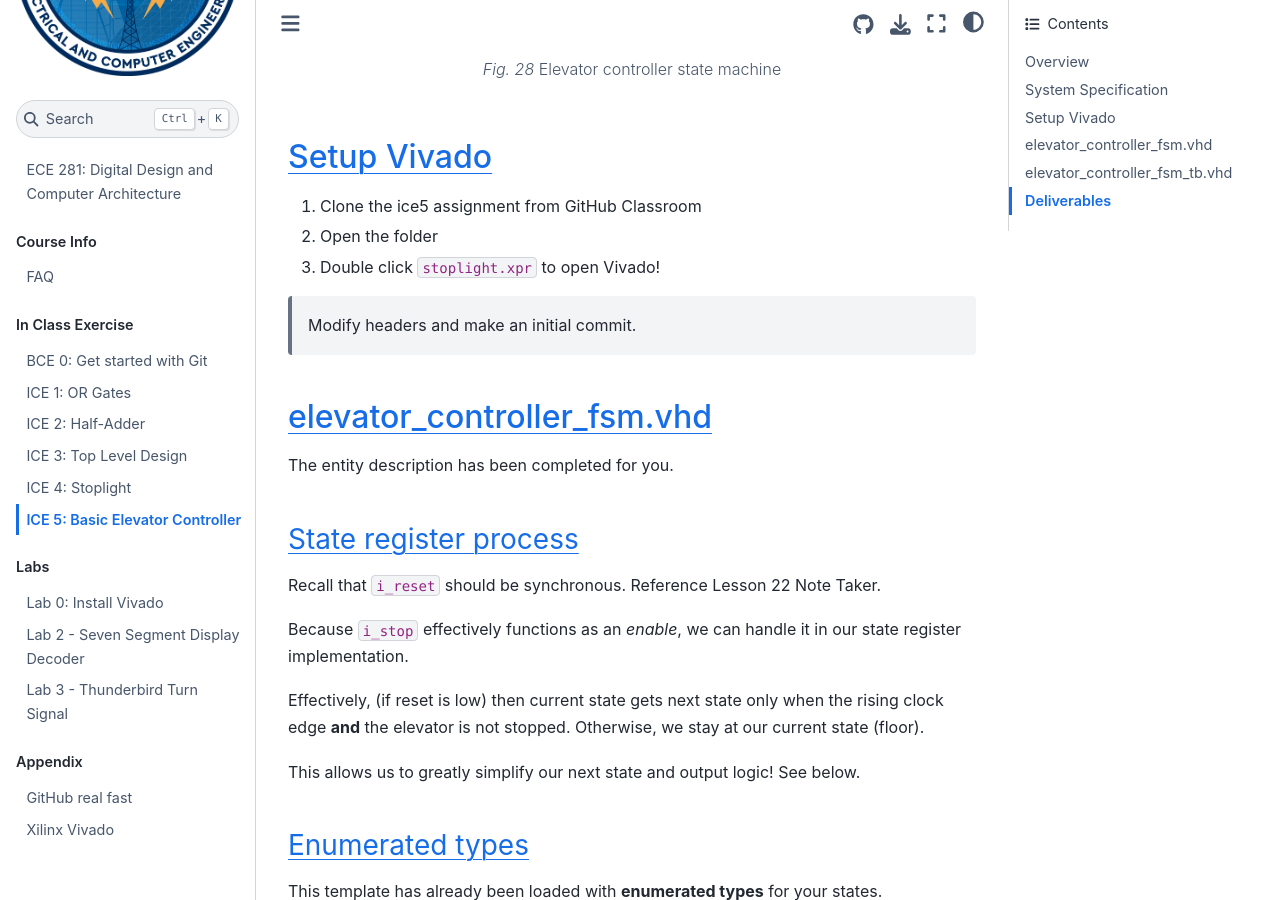
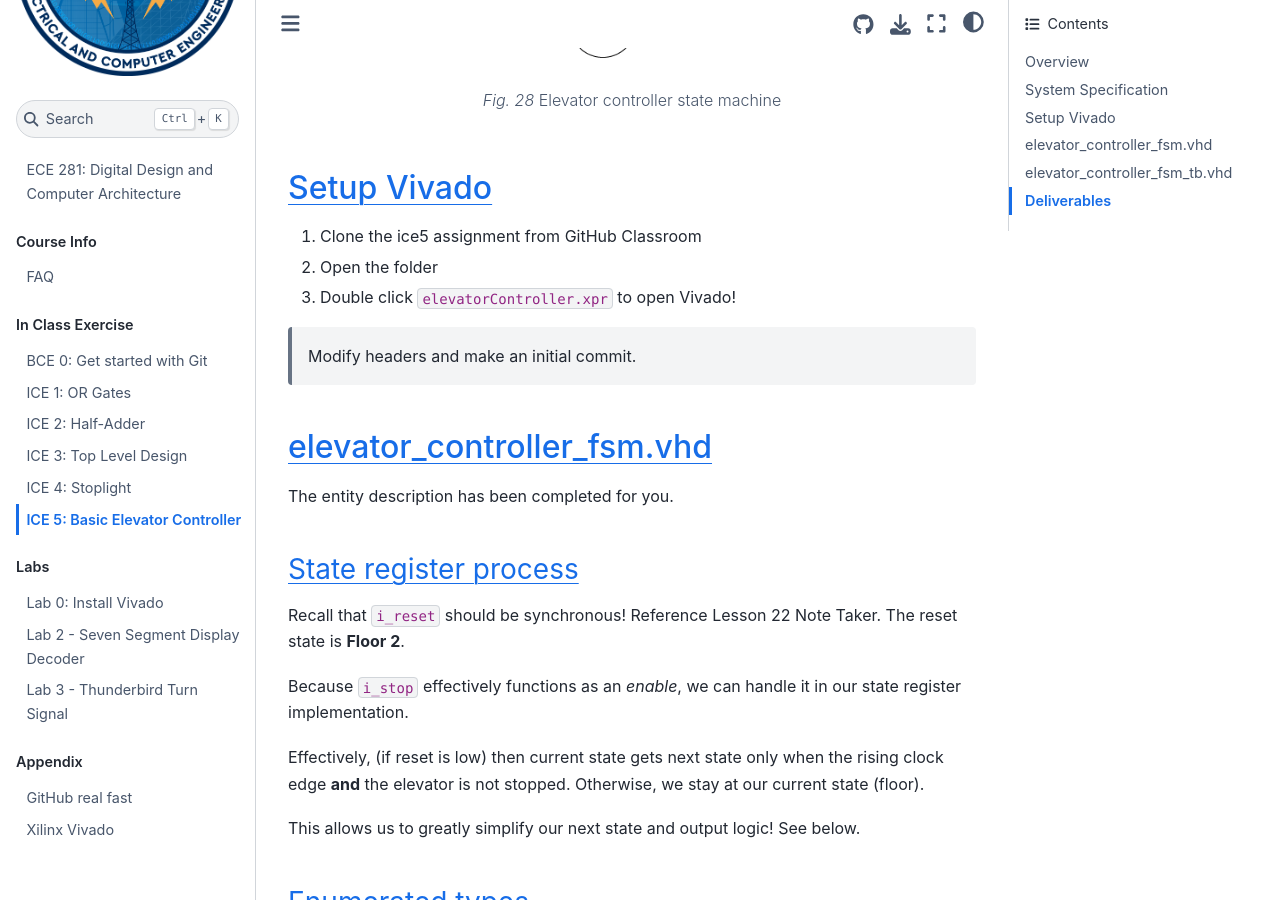
Before and after one commit to USAFA-ECE/ece281-book, a Jupyter Book: the page built from book/ICE/ICE5.md, in a window 1280 px wide and 900 px high, scrolled down 2395 px. Built offline with Jupyter Book 1.0.4 settings and Sphinx 7.4.7 and the Sphinx Book theme 1.1.4, drawn with Linux system fonts in a browser that asks for light colours; pages that are not in the unit, such as notebooks, are missing from menus; some of the changed text lies outside the part shown.

Commit message:
ICE5 i_reset to Floor2 clarification

```diff
--- a/book/ICE/ICE5.md
+++ b/book/ICE/ICE5.md
@@ -42,6 +42,7 @@ Your elevator controller will traverse four floors (numbered 1 to 4).
 - When the elevator is at the bottom floor, it will stay there until `i_up_down`
     goes to '1'.
 - The system should **output** the floor it is on (1 - 4) as a **four-bit binary number**, `o_floor`.
+- `i_reset` *synchronously* puts the FSM into state **Floor 2**.
 
 This description is translated into a state diagram shown in {numref}`elevator_fsm`.
 
@@ -69,7 +70,7 @@ Elevator controller state machine
 
 1. Clone the ice5 assignment from GitHub Classroom
 2. Open the folder
-3. Double click `stoplight.xpr` to open Vivado!
+3. Double click `elevatorController.xpr` to open Vivado!
 
 > Modify headers and make an initial commit.
 
@@ -79,7 +80,8 @@ The entity description has been completed for you.
 
 ### State register process
 
-Recall that `i_reset` should be synchronous. Reference Lesson 22 Note Taker.
+Recall that `i_reset` should be synchronous! Reference Lesson 22 Note Taker.
+The reset state is **Floor 2**.
 
 Because `i_stop` effectively functions as an *enable*, we can handle it
 in our state register implementation.
```
Also changed, not shown: book/ICE/img/ice5_elevator-fsm.png.
